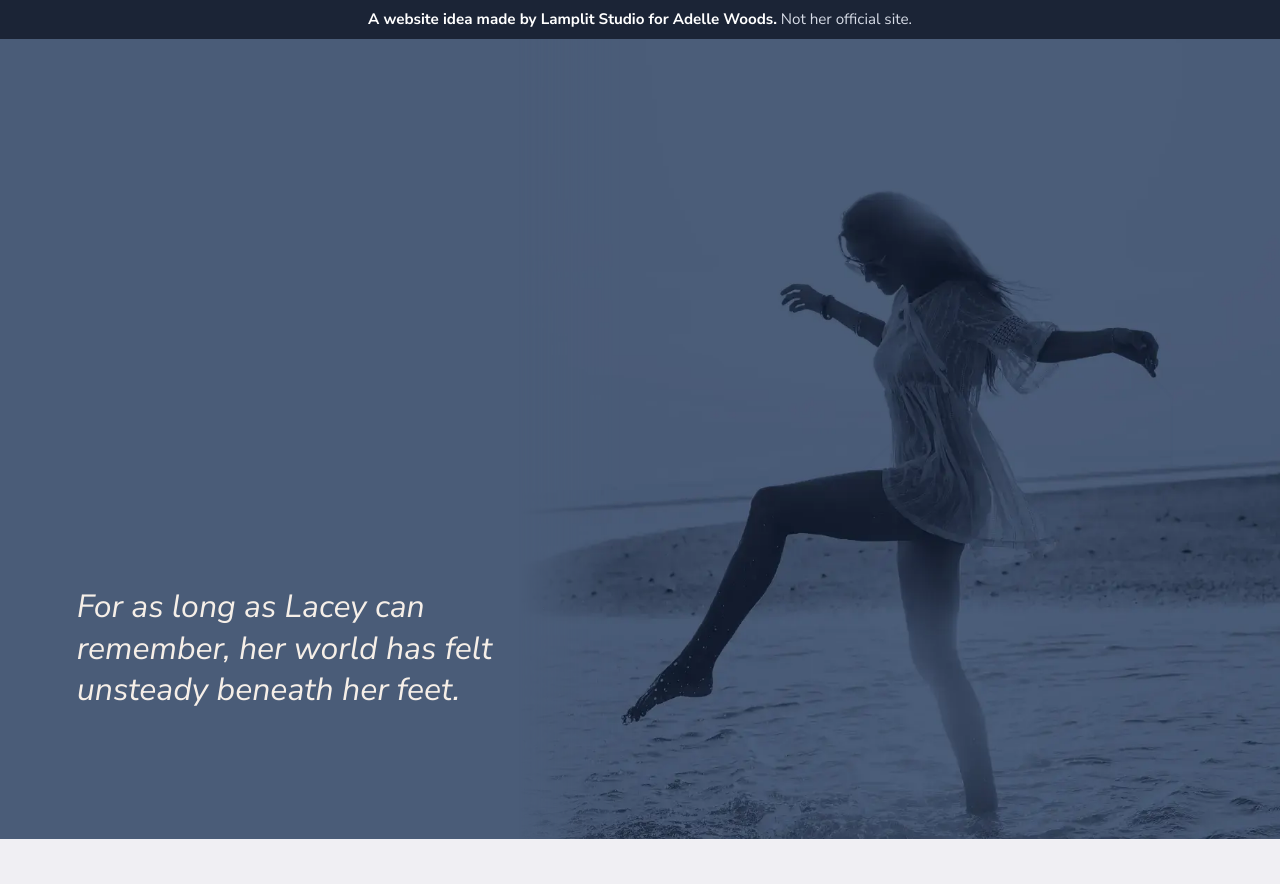
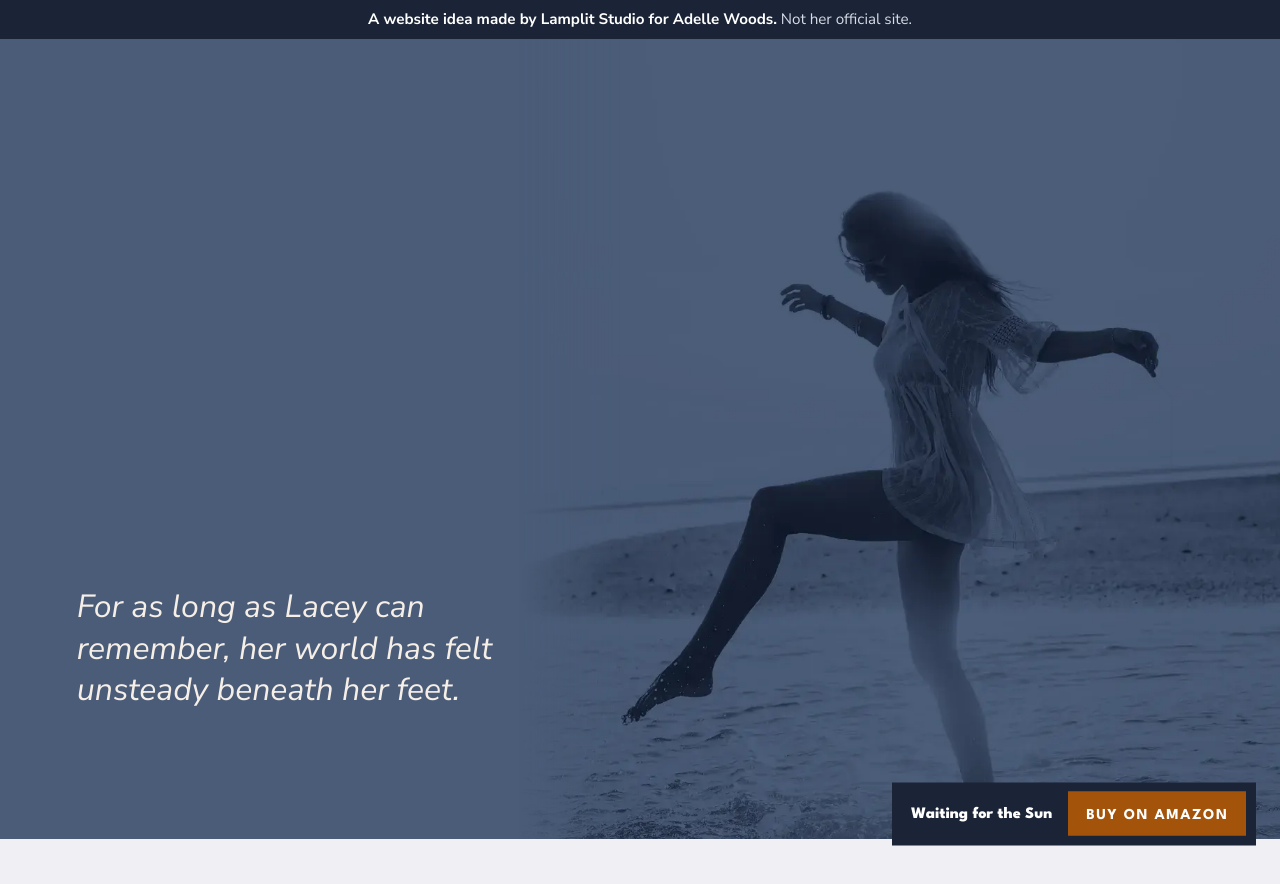
Before and after one commit to sparshsainied-prog/books, a plain HTML site: page adelle-rogers/index.html in a window 1280 px wide. Shown: the top 884 px of the page. Drawn offline with Linux system fonts and the light colour scheme.

Commit message:
adelle-rogers: buy bar, favicon

```diff
--- a/adelle-rogers/index.html
+++ b/adelle-rogers/index.html
@@ -71,7 +71,13 @@ h2{font:800 clamp(2rem,7vw,3.2rem)/1 var(--display);color:var(--navy);margin:0 0
 .close p{max-width:52ch;margin:0 0 1.3rem}
 .close .links{display:flex;flex-wrap:wrap;gap:.7rem}
 .close .btn.line{border-color:var(--navy)}
-footer{background:var(--navy);color:#cfd5e1;font-size:.95rem;padding:1.3rem 16px 2rem;text-align:center}
+footer{background:var(--navy);color:#cfd5e1;font-size:.95rem;padding:1.3rem 16px 6rem;text-align:center}
+.bar{position:fixed;z-index:8;left:0;right:0;bottom:0;display:flex;align-items:center;justify-content:space-between;gap:1rem;padding:.6rem 16px calc(.6rem + env(safe-area-inset-bottom));background:var(--navy);color:#fff;transform:translate3d(0,110%,0);transition:transform .25s ease-out}
+.bar.on{transform:none}
+.bar span{font:800 1rem/1.1 var(--display);white-space:nowrap}
+.bar .btn{min-height:44px;white-space:nowrap;padding:.6rem 1rem .5rem}
+@media (min-width:820px){.bar{left:auto;right:24px;bottom:24px;padding:.6rem .6rem .6rem 1.2rem}}
+@media (prefers-reduced-motion:reduce){.bar{transition:none}}
 
 @media (min-width:820px){
   .first{left:6vw;right:auto;top:auto;bottom:16vh;max-width:22ch}
@@ -147,6 +153,8 @@ footer{background:var(--navy);color:#cfd5e1;font-size:.95rem;padding:1.3rem 16px
 </section>
 </main>
 
+<div class="bar" id="bar"><span>Waiting for the Sun</span><a class="btn" href="https://www.amazon.com.au/Waiting-Sun-Adelle-Woods/dp/1644343134" tabindex="-1" id="barlink">Buy on Amazon</a></div>
+
 <footer>A preview made by Lamplit Studio for Adelle Woods. Not affiliated, not live.</footer>
 
 <script>
@@ -199,6 +207,10 @@ footer{background:var(--navy);color:#cfd5e1;font-size:.95rem;padding:1.3rem 16px
     title.style.opacity = t.toFixed(3);
     title.style.transform = `translate3d(0,${((1 - out(t)) * 18).toFixed(1)}px,0)`;
   }
+  // after the sunrise, a buy bar comes up within thumb reach
+  const bar = $('bar'), barlink = $('barlink');
+  function barState() { const on = hero.getBoundingClientRect().bottom < innerHeight * .4; bar.classList.toggle('on', on); barlink.tabIndex = on ? 0 : -1; }
+  addEventListener('scroll', barState, { passive: true }); barState();
   layout();
   if (reduce.matches) { addEventListener('resize', layout); return; }
   document.documentElement.classList.add('anim');
```
